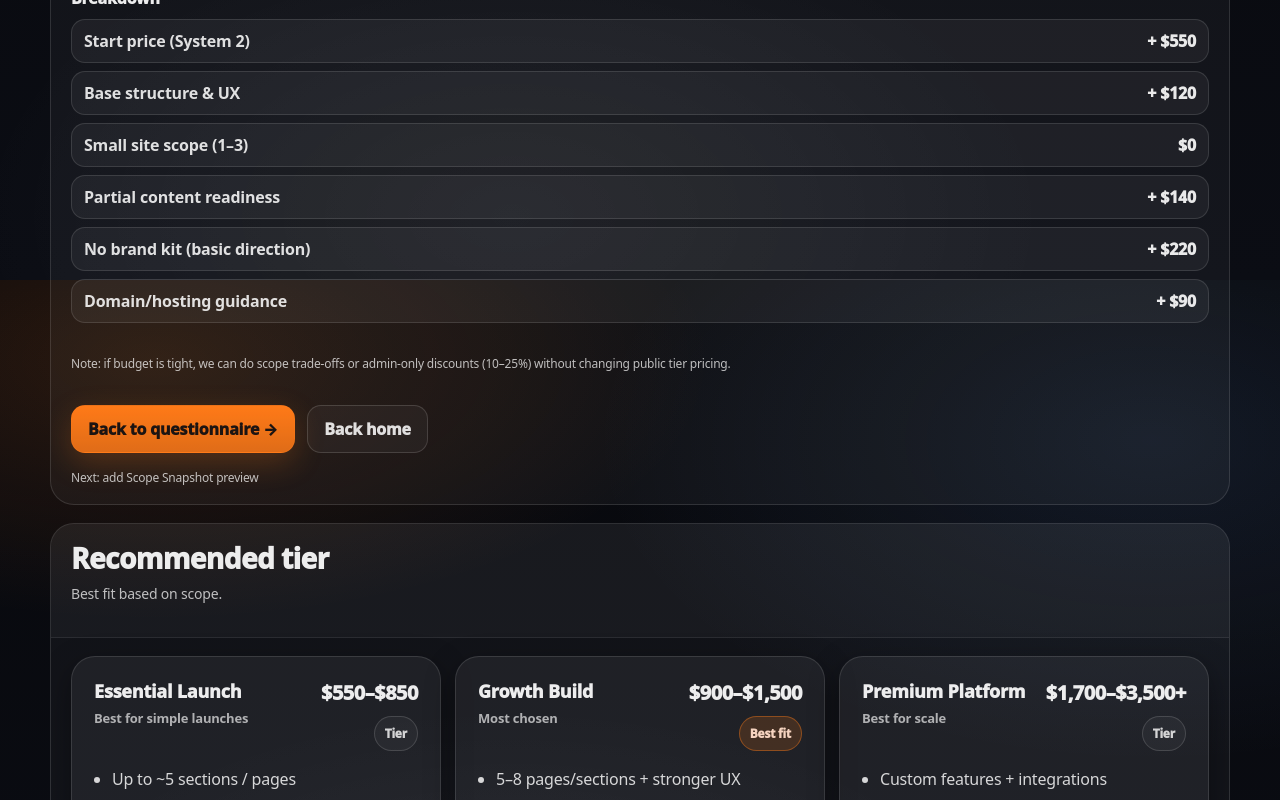
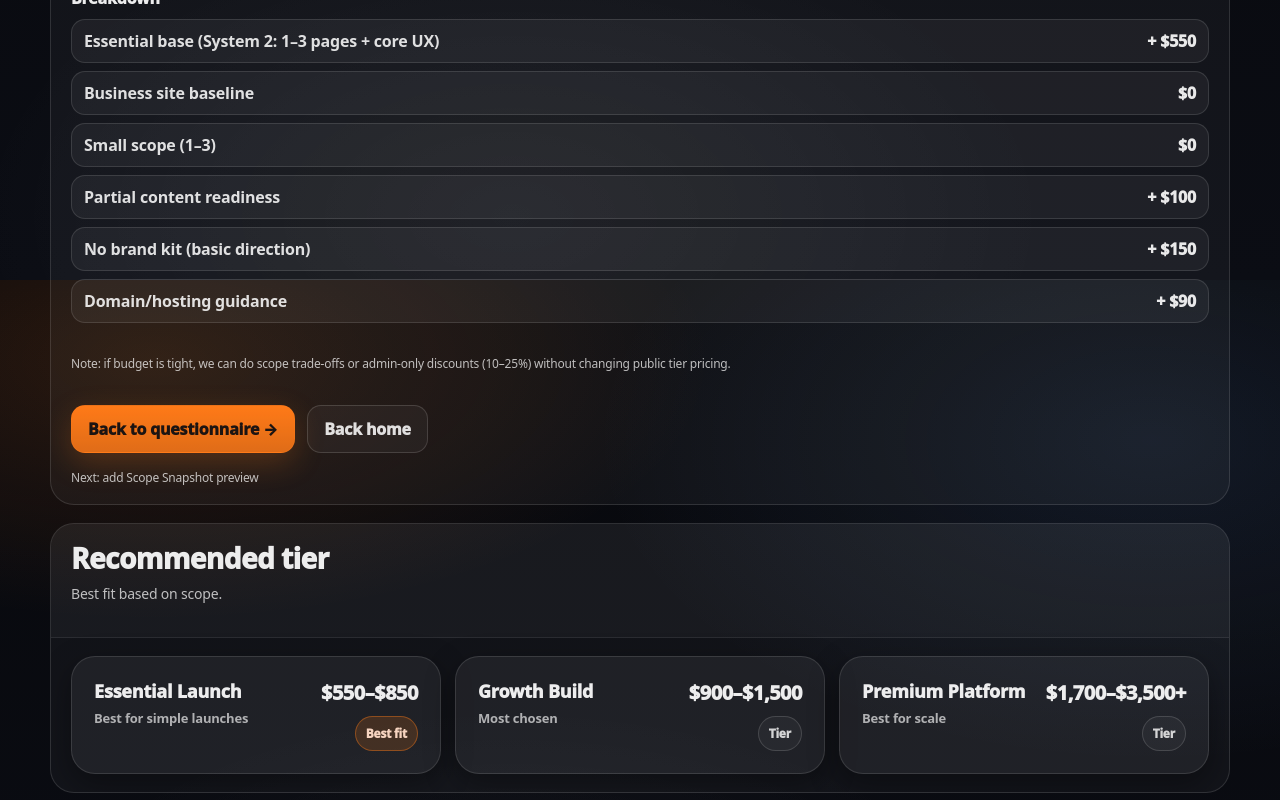
Before and after one commit to kkoly10/website-builder, a Next.js app: page /estimate in a window 1280 px wide. Shown: the part 520-1320 px from the top of the page. Built offline with nearby package versions, Linux system fonts and the light colour scheme.

Commit message:
Update EstimateClient.tsx

```diff
--- a/app/estimate/EstimateClient.tsx
+++ b/app/estimate/EstimateClient.tsx
@@ -4,12 +4,8 @@ import { useEffect, useMemo, useState } from "react";
 import Link from "next/link";
 
 type FormState = {
-  mode?: string;
-
   websiteType?: string;
   intent?: string;
-  intentOther?: string;
-
   pages?: string;
 
   booking?: boolean;
@@ -17,28 +13,22 @@ type FormState = {
   blog?: boolean;
   membership?: boolean;
 
-  wantsAutomation?: string; // "Yes" | "No" | "yes" | "no"
-  hasLogo?: string;         // "Yes" | "No"
-  hasBrandGuide?: string;   // "Yes" | "No"
-  contentReady?: string;    // "Ready" | "Some" | "Not ready"
-  assetsSource?: string;
+  wantsAutomation?: string; // Yes/No or yes/no
+  hasBrandGuide?: string;   // Yes/No
+  contentReady?: string;    // Ready/Some/Not ready
+  domainHosting?: string;   // (older) yes/no
+  hasBrand?: string;        // (older) yes/no
 
-  design?: string;
-  timeline?: string;
-
-  domainHosting?: string;   // sometimes present in your older versions
-  hasBrand?: string;        // sometimes present in your older versions
-
-  notes?: string;
+  integrations?: string[];
 
   leadEmail?: string;
   leadPhone?: string;
+  notes?: string;
 };
 
 function norm(v: any) {
   return String(v ?? "").trim();
 }
-
 function yn(v: any) {
   const x = norm(v).toLowerCase();
   return x === "yes" || x === "true" || x === "1" || x === "on";
@@ -54,7 +44,6 @@ function normalizeWebsiteType(v: any) {
 
 function normalizePages(v: any) {
   const x = norm(v);
-  // Accept your build labels + old estimate labels
   if (x === "1-3" || x === "1–3") return "1-3";
   if (x === "4-5" || x === "4–5") return "4-6";
   if (x === "4-6" || x === "4–6") return "4-6";
@@ -62,15 +51,14 @@ function normalizePages(v: any) {
   if (x === "7-10" || x === "7–10") return "7-10";
   if (x === "9+" || x === "9＋") return "10+";
   if (x === "10+") return "10+";
+  return "1-3";
+}
 
-  const n = parseInt(x.replace(/[^\d]/g, ""), 10);
-  if (!Number.isNaN(n)) {
-    if (n <= 3) return "1-3";
-    if (n <= 6) return "4-6";
-    if (n <= 10) return "7-10";
-    return "10+";
-  }
-  return "1-3";
+function normalizeContentReady(v: any) {
+  const x = norm(v).toLowerCase();
+  if (x.includes("not")) return "not";
+  if (x.includes("ready")) return "ready";
+  return "some";
 }
 
 function normalizeTimeline(v: any) {
@@ -80,13 +68,6 @@ function normalizeTimeline(v: any) {
   return "2-4w";
 }
 
-function normalizeContentReady(v: any) {
-  const x = norm(v).toLowerCase();
-  if (x.includes("not")) return "no";
-  if (x.includes("ready")) return "ready";
-  return "some";
-}
-
 function money(n: number) {
   return `$${Math.round(n).toLocaleString()}`;
 }
@@ -94,16 +75,10 @@ function money(n: number) {
 export default function EstimateClient() {
   const [form, setForm] = useState<FormState | null>(null);
 
-  // load the saved intake from /build
   useEffect(() => {
     try {
       const raw = localStorage.getItem("crecy_intake_v1");
-      if (!raw) {
-        setForm({});
-        return;
-      }
-      const parsed = JSON.parse(raw);
-      setForm(parsed || {});
+      setForm(raw ? (JSON.parse(raw) as FormState) : {});
     } catch {
       setForm({});
     }
@@ -114,14 +89,12 @@ export default function EstimateClient() {
     const websiteType = normalizeWebsiteType(f.websiteType);
     const pages = normalizePages(f.pages);
 
-    // unify old/new brand fields
+    // Unify brand fields (older/newer)
     const hasBrand =
-      (typeof f.hasBrand === "string" ? f.hasBrand : "") ||
-      (typeof f.hasBrandGuide === "string" ? (yn(f.hasBrandGuide) ? "yes" : "no") : "no");
+      norm(f.hasBrand) || (yn(f.hasBrandGuide) ? "yes" : "no");
 
-    const domainHosting =
-      (typeof f.domainHosting === "string" ? f.domainHosting : "") ||
-      (typeof f.domainHosting === "boolean" ? (f.domainHosting ? "yes" : "no") : "no");
+    // Unify hosting guidance
+    const domainHosting = norm(f.domainHosting) || "no";
 
     return {
       websiteType,
@@ -134,8 +107,9 @@ export default function EstimateClient() {
       contentReady: normalizeContentReady(f.contentReady),
       hasBrand: yn(hasBrand) ? "yes" : "no",
       domainHosting: yn(domainHosting) ? "yes" : "no",
-      timeline: normalizeTimeline(f.timeline),
+      timeline: normalizeTimeline((f as any).timeline),
       intent: norm(f.intent || "business") || "business",
+      integrations: Array.isArray(f.integrations) ? f.integrations : [],
       leadEmail: norm(f.leadEmail),
       leadPhone: norm(f.leadPhone),
       notes: norm(f.notes),
@@ -143,13 +117,19 @@ export default function EstimateClient() {
   }, [form]);
 
   const estimate = useMemo(() => {
-    // ✅ System 2 base
+    /**
+     * ✅ NEW MODEL (No double counting)
+     * System 2 base $550 already INCLUDES:
+     * - Small site scope (1–3)
+     * - Base structure & UX (for business)
+     */
     let total = 550;
+
     const breakdown: { label: string; amount: number }[] = [
-      { label: "Start price (System 2)", amount: 550 },
+      { label: "Essential base (System 2: 1–3 pages + core UX)", amount: 550 },
     ];
 
-    // Type complexity (kept modest)
+    // Website type delta
     if (intake.websiteType === "ecommerce") {
       total += 250;
       breakdown.push({ label: "Ecommerce complexity", amount: 250 });
@@ -157,28 +137,27 @@ export default function EstimateClient() {
       total += 80;
       breakdown.push({ label: "Portfolio layout", amount: 80 });
     } else if (intake.websiteType === "landing") {
-      total += 0;
-      breakdown.push({ label: "Landing page focus", amount: 0 });
+      total -= 60;
+      breakdown.push({ label: "Landing page focus discount", amount: -60 });
     } else {
-      total += 120;
-      breakdown.push({ label: "Base structure & UX", amount: 120 });
+      breakdown.push({ label: "Business site baseline", amount: 0 });
     }
 
-    // Pages
+    // Pages delta (only above 1–3)
     if (intake.pages === "4-6") {
       total += 220;
-      breakdown.push({ label: "Medium site scope (4–6)", amount: 220 });
+      breakdown.push({ label: "Medium scope (4–6)", amount: 220 });
     } else if (intake.pages === "7-10") {
       total += 520;
-      breakdown.push({ label: "Large site scope (7–10)", amount: 520 });
+      breakdown.push({ label: "Large scope (7–10)", amount: 520 });
     } else if (intake.pages === "10+") {
       total += 920;
-      breakdown.push({ label: "XL site scope (10+)", amount: 920 });
+      breakdown.push({ label: "XL scope (10+)", amount: 920 });
     } else {
-      breakdown.push({ label: "Small site scope (1–3)", amount: 0 });
+      breakdown.push({ label: "Small scope (1–3)", amount: 0 });
     }
 
-    // Features
+    // Feature add-ons
     if (intake.booking) {
       total += 150;
       breakdown.push({ label: "Booking / scheduling", amount: 150 });
@@ -201,23 +180,29 @@ export default function EstimateClient() {
       breakdown.push({ label: "Automations", amount: 200 });
     }
 
-    // Readiness / brand / hosting guidance
-    if (intake.contentReady === "no") {
+    // Readiness / Brand / Hosting guidance
+    if (intake.contentReady === "not") {
       total += 240;
       breakdown.push({ label: "Content not ready (assist)", amount: 240 });
     } else if (intake.contentReady === "some") {
-      total += 140;
-      breakdown.push({ label: "Partial content readiness", amount: 140 });
+      total += 100;
+      breakdown.push({ label: "Partial content readiness", amount: 100 });
+    } else {
+      breakdown.push({ label: "Content ready", amount: 0 });
     }
 
     if (intake.hasBrand === "no") {
-      total += 220;
-      breakdown.push({ label: "No brand kit (basic direction)", amount: 220 });
+      total += 150;
+      breakdown.push({ label: "No brand kit (basic direction)", amount: 150 });
+    } else {
+      breakdown.push({ label: "Brand kit provided", amount: 0 });
     }
 
     if (intake.domainHosting === "no") {
       total += 90;
       breakdown.push({ label: "Domain/hosting guidance", amount: 90 });
+    } else {
+      breakdown.push({ label: "Domain/hosting handled", amount: 0 });
     }
 
     if (intake.timeline === "rush") {
@@ -225,13 +210,16 @@ export default function EstimateClient() {
       breakdown.push({ label: "Rush timeline", amount: 250 });
     }
 
+    // Guardrails
+    total = Math.max(450, Math.round(total));
+
     const rangeLow = Math.round(total * 0.9);
     const rangeHigh = Math.round(total * 1.15);
 
-    // Tier fit (simple + predictable)
+    // Tier recommendation aligned to public ranges
     let tier: "essential" | "growth" | "premium" = "essential";
-    if (total >= 1700 || intake.pages === "10+" || intake.membership || intake.payments) tier = "premium";
-    else if (total >= 900 || intake.pages === "7-10" || intake.booking) tier = "growth";
+    if (total >= 1700 || intake.pages === "10+" || intake.membership) tier = "premium";
+    else if (total >= 900 || intake.pages === "7-10" || intake.payments || intake.booking) tier = "growth";
 
     return { total, rangeLow, rangeHigh, breakdown, tier };
   }, [intake]);
@@ -295,9 +283,16 @@ export default function EstimateClient() {
                         background: "rgba(255,255,255,0.05)",
                       }}
                     >
-                      <div style={{ color: "rgba(255,255,255,0.86)", fontWeight: 700 }}>{b.label}</div>
+                      <div style={{ color: "rgba(255,255,255,0.86)", fontWeight: 700 }}>
+                        {b.label}
+                      </div>
+
                       <div style={{ color: "rgba(255,255,255,0.90)", fontWeight: 950 }}>
-                        {b.amount === 0 ? "$0" : `+ ${money(b.amount)}`}
+                        {b.amount === 0
+                          ? "$0"
+                          : b.amount > 0
+                          ? `+ ${money(b.amount)}`
+                          : `− ${money(Math.abs(b.amount))}`}
                       </div>
                     </div>
                   ))}
@@ -333,9 +328,7 @@ export default function EstimateClient() {
           <section className="panel">
             <div className="panelHeader">
               <h2 className="h2">Recommended tier</h2>
-              <p className="pDark" style={{ marginTop: 8 }}>
-                Best fit based on scope.
-              </p>
+              <p className="pDark" style={{ marginTop: 8 }}>Best fit based on scope.</p>
             </div>
             <div className="panelBody">
               <div className="tierGrid">
@@ -344,36 +337,18 @@ export default function EstimateClient() {
                   price="$550–$850"
                   badge="Best for simple launches"
                   bestFit={estimate.tier === "essential"}
-                  bullets={[
-                    "Up to ~5 sections / pages",
-                    "Clean layout + mobile responsive",
-                    "Contact form + basic SEO",
-                    "1 revision round (structured)",
-                  ]}
                 />
                 <TierCard
                   name="Growth Build"
                   price="$900–$1,500"
                   badge="Most chosen"
                   bestFit={estimate.tier === "growth"}
-                  bullets={[
-                    "5–8 pages/sections + stronger UX",
-                    "Booking + lead capture improvements",
-                    "Better SEO structure + analytics",
-                    "2 revision rounds (structured)",
-                  ]}
                 />
                 <TierCard
                   name="Premium Platform"
                   price="$1,700–$3,500+"
                   badge="Best for scale"
                   bestFit={estimate.tier === "premium"}
-                  bullets={[
-                    "Custom features + integrations",
-                    "Advanced UI + performance focus",
-                    "Payments/membership/automation options",
-                    "2–3 revision rounds (by scope)",
-                  ]}
                 />
               </div>
             </div>
@@ -425,13 +400,11 @@ export default function EstimateClient() {
 function TierCard({
   name,
   price,
-  bullets,
   badge,
   bestFit,
 }: {
   name: string;
   price: string;
-  bullets: string[];
   badge: string;
   bestFit?: boolean;
 }) {
@@ -451,21 +424,6 @@ function TierCard({
             </div>
           </div>
         </div>
-
-        <ul className="tierList">
-          {bullets.map((b) => (
-            <li key={b}>{b}</li>
-          ))}
-        </ul>
-
-        <div className="tierCTA">
-          <Link className="btn btnPrimary" href="/build">
-            Start build <span className="btnArrow">→</span>
-          </Link>
-          <Link className="btn btnGhost" href="/">
-            Home
-          </Link>
-        </div>
       </div>
     </div>
   );
```
